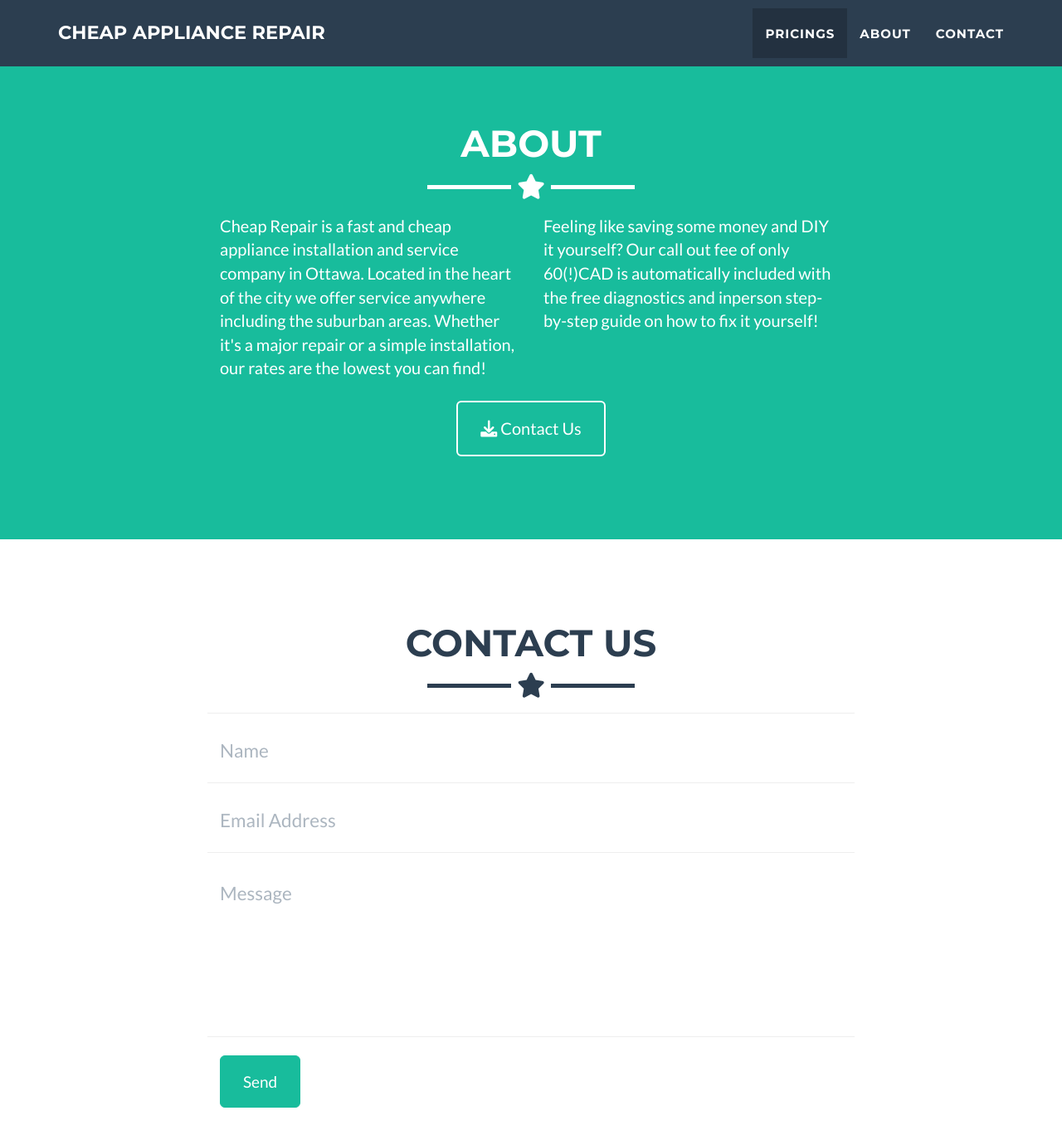
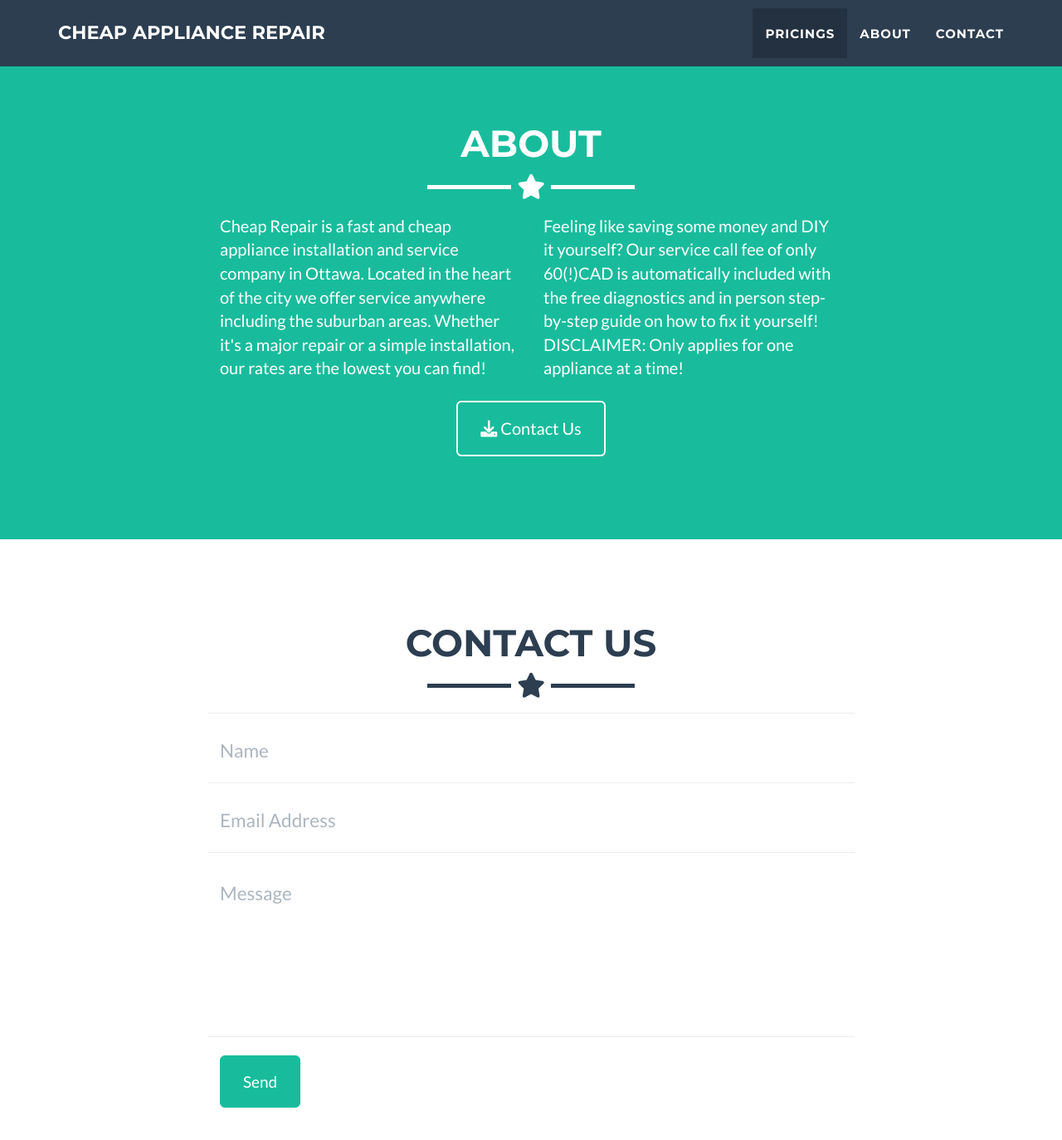
Before and after one commit to CheapRepair/CheapRepair.github.io, a Jekyll site: the page built from _posts/2014-07-18-project-1.markdown, in a window 1280 px wide and 1400 px high, scrolled down 1826 px. Shown: the top 1374 px of the window at 83% size. Built offline with Jekyll 4.4.1, drawn with Linux system fonts in a browser that asks for light colours; part of the change alters nothing that is shown; some of the changed text lies outside the part shown.

Commit message:
Some small changes within about section
changed location, added disclaimer and fixed inperson to in person

```diff
--- a/_config.yml
+++ b/_config.yml
@@ -52,8 +52,8 @@ social:
 
 # Postal address (add as many lines as necessary)
 address:
-  - line: Ottawa
-  - line: Ontario
+  - line: Ottawa, ON
+  - line: Canada
 
 # Credits content
 credits: 'Bootstrap theme created by <a href="http://startbootstrap.com">Start Bootstrap</a>.'
--- a/_includes/about.html
+++ b/_includes/about.html
@@ -15,7 +15,7 @@
       </div>
       <div class="col-lg-4">
         <p>Feeling like saving some money and DIY it yourself?
-           Our call out fee of only 60(!)CAD is automatically included with the free diagnostics and inperson step-by-step guide on how to fix it yourself!</p>
+           Our service call fee of only 60(!)CAD is automatically included with the free diagnostics and in person step-by-step guide on how to fix it yourself! DISCLAIMER: Only applies for one appliance at a time!</p>
       </div>
       <div class="col-lg-8 col-lg-offset-2 text-center">
         <a href="https://cheaprepair.link/#contact" class="btn btn-lg btn-outline">
```
